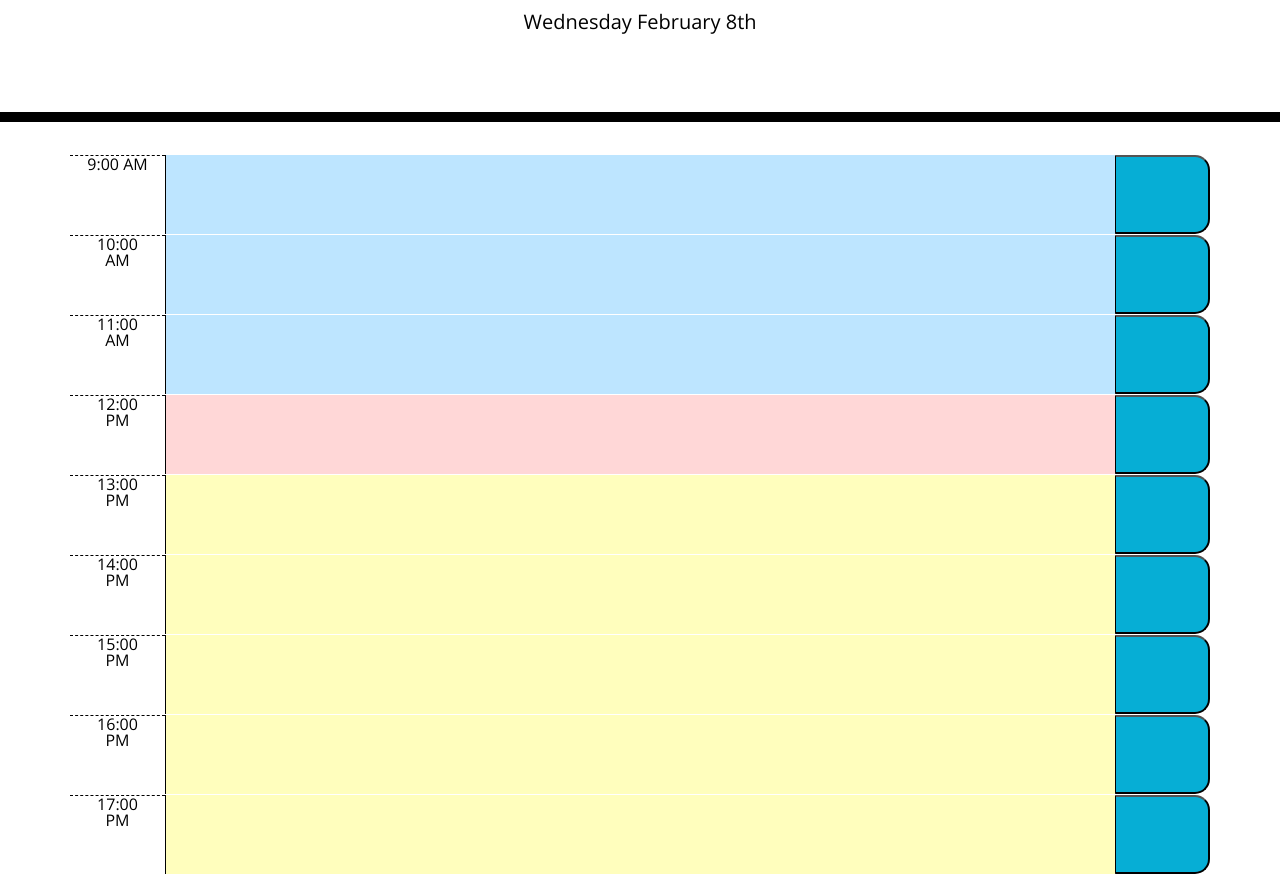
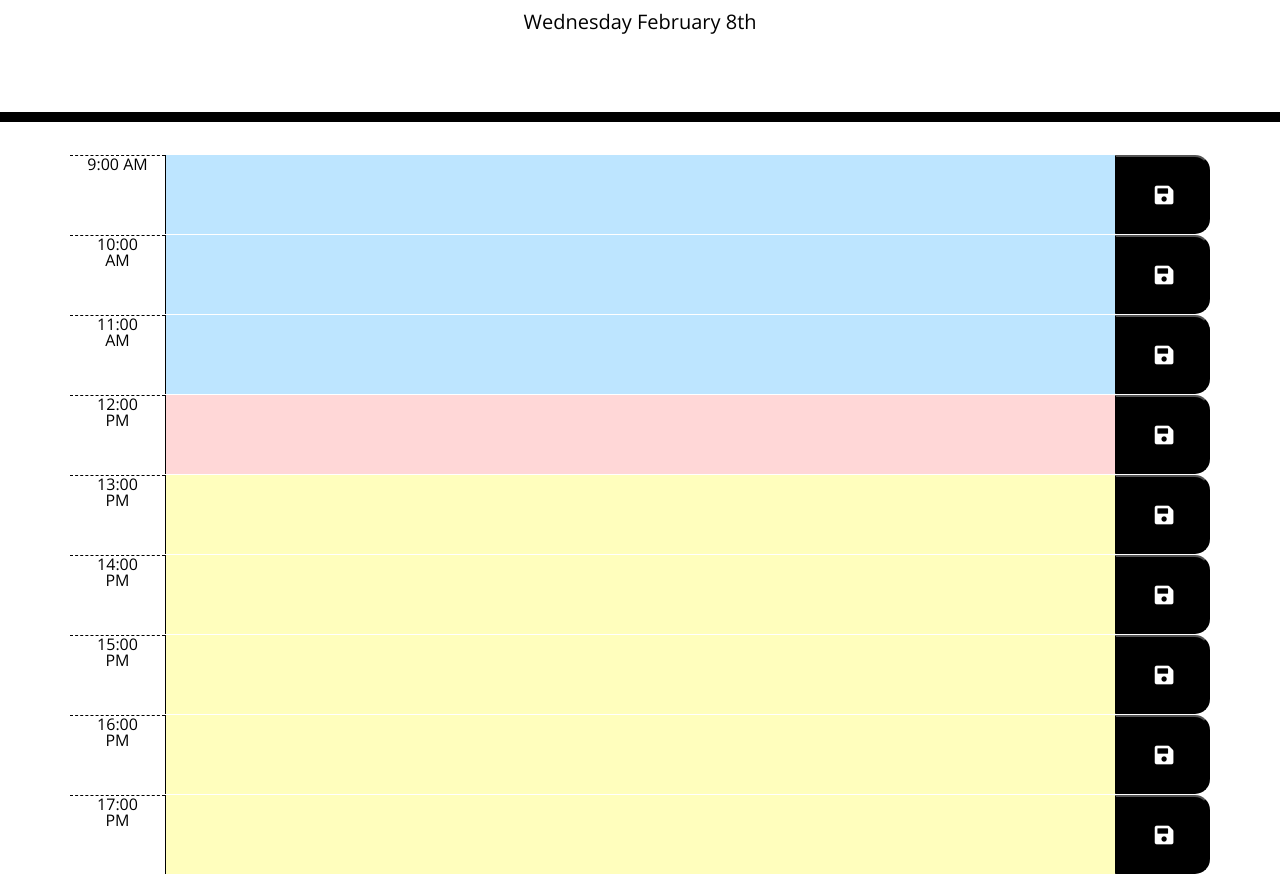
Before and after one commit to LiamLJhoward/Work-Day-Scheduler, a plain HTML site: page index.html in a window 1280 px wide. Shown: the part 182-1056 px from the top of the page. Drawn offline with nearby package versions, Linux system fonts and the light colour scheme.

Commit message:
save icons added

```diff
--- a/index.html
+++ b/index.html
@@ -33,47 +33,47 @@
             <div class="row time-block">
              <label class="hour col-1" >9:00 AM</label>
              <textarea class="textarea col-10 schedule" id="9" type="text" id="event"></textarea>
-             <button class="saveBtn col-1">
+             <button class="saveBtn col-1"> <i class="fas fa-save fa-lg"></i></button>
            </div>
            <div class="row time-block">
             <label class="hour col-1" >10:00 AM</label>
             <textarea class="textarea col-10 schedule" id="10" type="text" id="event"></textarea>
-            <button class="saveBtn col-1">
+            <button class="saveBtn col-1"> <i class="fas fa-save fa-lg"></i></button>
           </div>
           <div class="row time-block">
             <label class="hour col-1" >11:00 AM</label>
             <textarea class="textarea col-10 schedule" id="11" type="text" id="event"></textarea>
-            <button class="saveBtn col-1">
+            <button class="saveBtn col-1"> <i class="fas fa-save fa-lg"></i></button>
           </div>
           <div class="row time-block">
             <label class="hour col-1">12:00 PM</label>
             <textarea class="textarea col-10 schedule" id="12" type="text" id="event"></textarea>
-            <button class="saveBtn col-1">
+            <button class="saveBtn col-1"> <i class="fas fa-save fa-lg"></i></button>
           </div>
           <div class="row time-block">
             <label class="hour col-1">13:00 PM</label>
             <textarea class="textarea col-10 schedule" id="13" type="text" id="event"></textarea>
-            <button class="saveBtn col-1">
+            <button class="saveBtn col-1"> <i class="fas fa-save fa-lg"></i></button>
           </div>
           <div class="row time-block">
             <label class="hour col-1">14:00 PM</label>
             <textarea class="textarea col-10 schedule" id="14" type="text" id="event"></textarea>
-            <button class="saveBtn col-1">
+            <button class="saveBtn col-1"> <i class="fas fa-save fa-lg"></i></button>
           </div>
           <div class="row time-block">
             <label class="hour col-1">15:00 PM</label>
             <textarea class="textarea col-10 schedule" id="15" type="text" id="event"></textarea>
-            <button class="saveBtn col-1">
+            <button class="saveBtn col-1"> <i class="fas fa-save fa-lg"></i></button>
           </div>
           <div class="row time-block">
             <label class="hour col-1">16:00 PM</label>
             <textarea class="textarea col-10 schedule" id="16" type="text" id="event"></textarea>
-            <button class="saveBtn col-1">
+            <button class="saveBtn col-1"> <i class="fas fa-save fa-lg"></i></button>
           </div>
           <div class="row time-block">
             <label class="hour col-1">17:00 PM</label>
             <textarea class="textarea col-10 schedule" id="17" type="text" id="event"></textarea>
-            <button class="saveBtn col-1">
+            <button class="saveBtn col-1"> <i class="fas fa-save fa-lg"></i></button>
           </div>
        </div>
 
--- a/style.css
+++ b/style.css
@@ -67,7 +67,7 @@ body {
   border-left: 1px solid black;
   border-top-right-radius: 15px;
   border-bottom-right-radius: 15px;
-  background-color: #06aed5;
+  background-color: #000000;
   color: white;
 }
 
```
